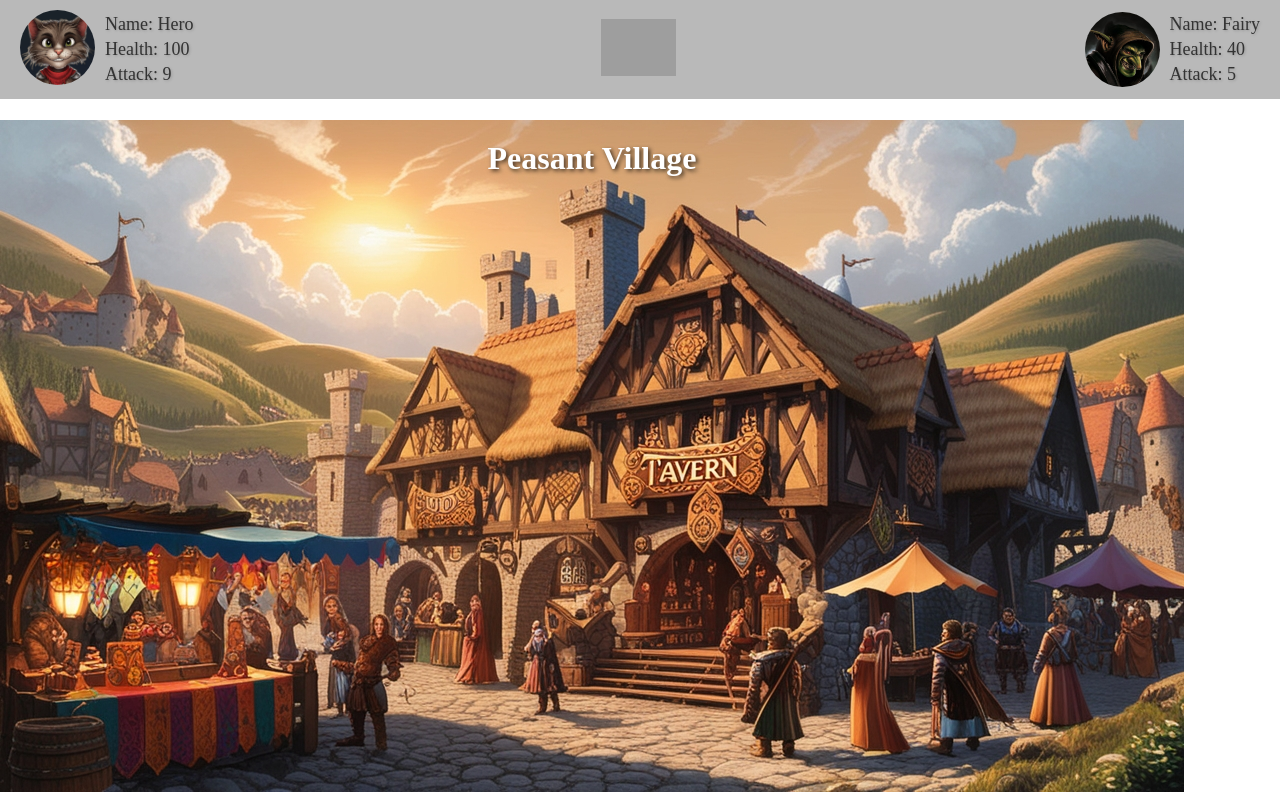
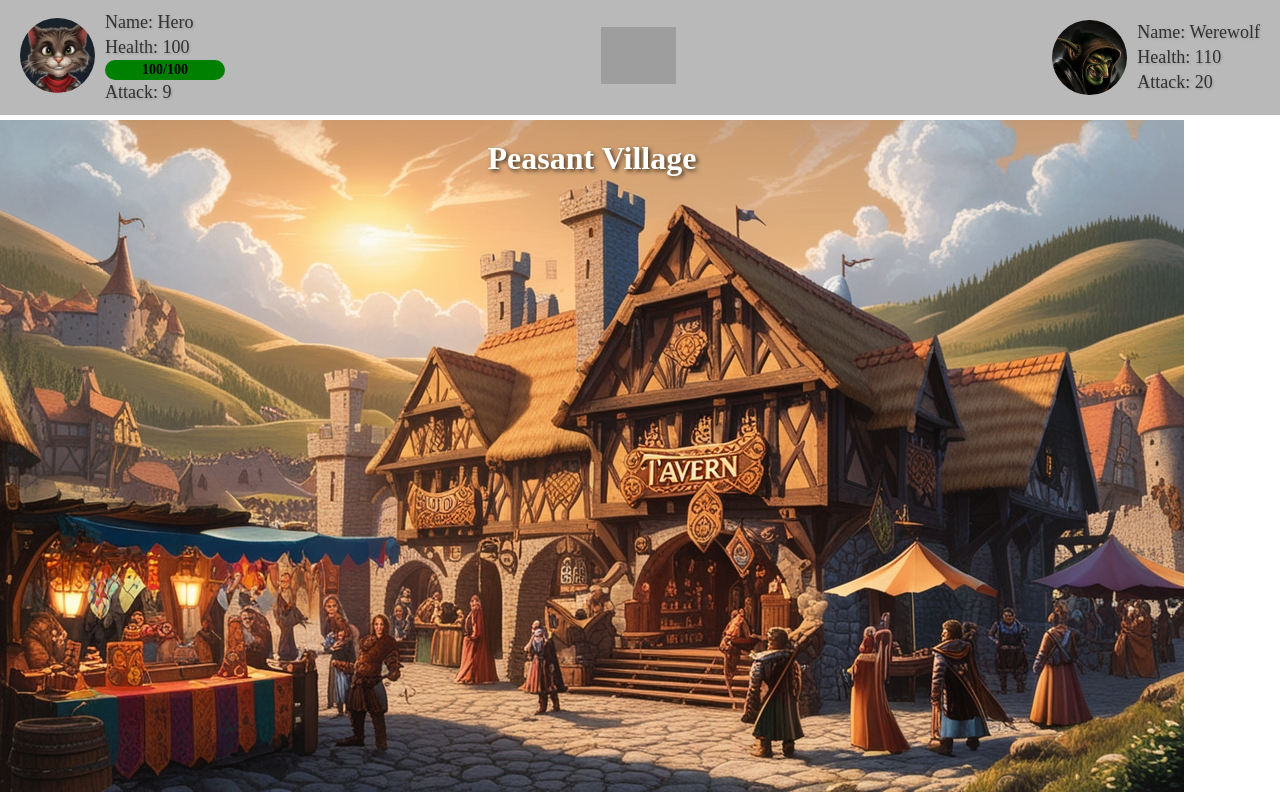
Before and after one commit to Parchello/TestWS, a React (Vite) app: page /village/1-5 in a window 1280 px wide. Built offline with nearby package versions, Linux system fonts and the light colour scheme; grey boxes are pictures that could not be loaded.

Commit message:
player healthbar

```diff
--- a/src/components/Header/Header.jsx
+++ b/src/components/Header/Header.jsx
@@ -4,27 +4,17 @@ import castleIcon from "../../assets/castle-icon.png";
 import mapIcon from "../../assets/map-icon.png";
 import { AttributesItem, AttributesList, AvatarIcon, CastleIcon, HeaderContainer, UnitBox } from "./Header.styled.jsx";
 import { useSelector } from "react-redux";
-// import { useEffect } from "react";
-// import { getPlayerParams } from "../../redux/slices/HeroSlice.js";
-// import { getEnemyParams } from "../../redux/slices/EnemySlice.js";
 import { Link, useLocation } from "react-router-dom";
+import HealthBar from "../HealthBar/HealthBar.jsx";
 
 const Header = () => {
   const location = useLocation();
 
   const isCastlePage = location.pathname === "/castle";
 
-  // const dispatch = useDispatch();
   const playerInfo = useSelector((state) => (state.hero.players.length > 0 ? state.hero.players[0] : null));
   const enemyInfo = useSelector((state) => state.enemy.enemyInfo);
 
-  // useEffect(() => {
-  //   dispatch(getPlayerParams());
-  // }, [dispatch]);
-
-  // useEffect(() => {
-  //   dispatch(getEnemyParams());
-  // }, [dispatch]);
   return (
     <HeaderContainer>
       <UnitBox>
@@ -35,6 +25,7 @@ const Header = () => {
           <AttributesList>
             <AttributesItem>Name: {playerInfo.name}</AttributesItem>
             <AttributesItem>Health: {playerInfo.health}</AttributesItem>
+            <HealthBar currentHealth={playerInfo.health} maxHealth={playerInfo.maxHealth} />
             <AttributesItem>Attack: {playerInfo.attack}</AttributesItem>
           </AttributesList>
         )}
--- a/src/components/HealthBar/HealthBar.jsx
+++ b/src/components/HealthBar/HealthBar.jsx
@@ -1,18 +1,20 @@
-// import {HealthBarContainer, HealthBarFill, HealthBarText, HealthBarWrapper} from "./HealthBar.styled.jsx";
-//
-//
-// // eslint-disable-next-line react/prop-types
-// const HealthBar = ({ currentHealth, maxHealth }) => {
-// 	return (
-// 		<HealthBarWrapper>
-// 			<HealthBarContainer>
-// 				<HealthBarFill currentHealth={currentHealth} maxHealth={maxHealth} />
-// 				<HealthBarText>
-// 					{currentHealth}/{maxHealth}
-// 				</HealthBarText>
-// 			</HealthBarContainer>
-// 		</HealthBarWrapper>
-// 	);
-// };
-//
-// export default HealthBar;
+import { useSelector } from "react-redux";
+import { HealthBarContainer, HealthBarFill, HealthBarText, HealthBarWrapper } from "./HealthBar.styled.jsx";
+
+// eslint-disable-next-line react/prop-types
+const HealthBar = () => {
+  const playerInfo = useSelector((state) => (state.hero.players.length > 0 ? state.hero.players[0] : null));
+
+  return (
+    <HealthBarWrapper>
+      <HealthBarContainer>
+        <HealthBarFill currentHealth={playerInfo.health} maxHealth={playerInfo.maxHealth} />
+        <HealthBarText>
+          {playerInfo.health}/{playerInfo.maxHealth}
+        </HealthBarText>
+      </HealthBarContainer>
+    </HealthBarWrapper>
+  );
+};
+
+export default HealthBar;
--- a/src/components/HealthBar/HealthBar.styled.jsx
+++ b/src/components/HealthBar/HealthBar.styled.jsx
@@ -1,44 +1,44 @@
-// import styled from "styled-components";
-//
-// // Стилізована шкала здоров'я героя
-// export const HealthBarContainer = styled.div`
-//     width: 120px; /* Змінений розмір ширини шкали */
-//     height: 20px; /* Змінена висота шкали */
-//     background-color: #ddd; /* Задній фон */
-//     border-radius: 10px; /* Згладжені краї */
-//     overflow: hidden;
-//     position: relative; /* Додаємо, щоб текст знаходився всередині */
-// `;
-//
-// export const HealthBarFill = styled.div`
-//     height: 100%;
-//     width: ${({ currentHealth, maxHealth }) => (currentHealth / maxHealth) * 100}%; /* Динамічна ширина шкали */
-//     background-color: ${({ currentHealth, maxHealth }) =>
-// 	(currentHealth / maxHealth) * 100 > 75
-// 		? "green"
-// 		: (currentHealth / maxHealth) * 100 > 50
-// 			? "yellow"
-// 			: (currentHealth / maxHealth) * 100 > 25
-// 				? "orange"
-// 				: "red"}; /* Зміна кольору в залежності від рівня здоров'я */
-//     transition: width 0.5s ease-in-out, background-color 0.5s ease-in-out; /* Плавна анімація зміни ширини і кольору */
-// `;
-//
-// export const HealthBarText = styled.div`
-//     position: absolute;
-//     top: 0;
-//     left: 0;
-//     width: 100%; /* Текст займає всю ширину контейнера */
-//     height: 100%; /* Вирівнювання тексту по висоті шкали */
-//     display: flex; /* Використовуємо flex для вирівнювання тексту */
-//     justify-content: center; /* Центрування тексту по горизонталі */
-//     align-items: center; /* Центрування тексту по вертикалі */
-//     color: black;
-//     font-weight: bold;
-//     font-size: 14px; /* Оптимальний розмір тексту для маленької шкали */
-//     pointer-events: none; /* Запобігає взаємодії з текстом, дозволяючи натискати через нього */
-// `;
-//
-// export const HealthBarWrapper = styled.div`
-//     width: 100%;
-// `;
+import styled from "styled-components";
+
+// Стилізована шкала здоров'я героя
+export const HealthBarContainer = styled.div`
+  width: 120px; /* Змінений розмір ширини шкали */
+  height: 20px; /* Змінена висота шкали */
+  background-color: #ddd; /* Задній фон */
+  border-radius: 10px; /* Згладжені краї */
+  overflow: hidden;
+  position: relative; /* Додаємо, щоб текст знаходився всередині */
+`;
+
+export const HealthBarFill = styled.div`
+  height: 100%;
+  width: ${({ currentHealth, maxHealth }) => (currentHealth / maxHealth) * 100}%; /* Динамічна ширина шкали */
+  background-color: ${({ currentHealth, maxHealth }) =>
+    (currentHealth / maxHealth) * 100 > 75
+      ? "green"
+      : (currentHealth / maxHealth) * 100 > 50
+      ? "yellow"
+      : (currentHealth / maxHealth) * 100 > 25
+      ? "orange"
+      : "red"}; /* Зміна кольору в залежності від рівня здоров'я */
+  transition: width 0.5s ease-in-out, background-color 0.5s ease-in-out; /* Плавна анімація зміни ширини і кольору */
+`;
+
+export const HealthBarText = styled.div`
+  position: absolute;
+  top: 0;
+  left: 0;
+  width: 100%; /* Текст займає всю ширину контейнера */
+  height: 100%; /* Вирівнювання тексту по висоті шкали */
+  display: flex; /* Використовуємо flex для вирівнювання тексту */
+  justify-content: center; /* Центрування тексту по горизонталі */
+  align-items: center; /* Центрування тексту по вертикалі */
+  color: black;
+  font-weight: bold;
+  font-size: 14px; /* Оптимальний розмір тексту для маленької шкали */
+  pointer-events: none; /* Запобігає взаємодії з текстом, дозволяючи натискати через нього */
+`;
+
+export const HealthBarWrapper = styled.div`
+  width: 100%;
+`;
--- a/src/data/characters.js
+++ b/src/data/characters.js
@@ -1,34 +1,34 @@
-export const playerData = { id: 1, name: "Hero", health: 100, attack: 9, defense: 2 };
+export const playerData = { id: 1, name: "Hero", health: 100, maxHealth: 100, attack: 9, defense: 2 };
 
 export const enemiesData = [
-  { id: 1, name: "Fairy", health: 40, attack: 5, defense: 1 },
-  { id: 2, name: "Spider", health: 45, attack: 7, defense: 3 },
-  { id: 3, name: "Goblin", health: 50, attack: 5, defense: 2 },
-  { id: 4, name: "Zombie", health: 40, attack: 6, defense: 2 },
-  { id: 5, name: "Vampire", health: 90, attack: 14, defense: 7 },
-  { id: 6, name: "Orc", health: 80, attack: 10, defense: 4 },
-  { id: 7, name: "Giant", health: 120, attack: 15, defense: 10 },
-  { id: 8, name: "Troll", health: 100, attack: 12, defense: 6 },
-  { id: 9, name: "Witch", health: 60, attack: 8, defense: 3 },
-  { id: 10, name: "Mummy", health: 85, attack: 12, defense: 5 },
-  { id: 11, name: "Werewolf", health: 110, attack: 20, defense: 8 },
-  { id: 12, name: "Knight", health: 100, attack: 15, defense: 8 },
-  { id: 13, name: "Minotaur", health: 120, attack: 20, defense: 10 },
-  { id: 14, name: "Golem", health: 150, attack: 25, defense: 12 },
-  { id: 15, name: "Lich", health: 130, attack: 18, defense: 9 },
-  { id: 16, name: "Bandit", health: 70, attack: 10, defense: 4 },
-  { id: 17, name: "Sorcerer", health: 60, attack: 9, defense: 3 },
-  { id: 18, name: "Demon", health: 180, attack: 28, defense: 14 },
-  { id: 19, name: "Griffin", health: 140, attack: 22, defense: 11 },
-  { id: 20, name: "Necromancer", health: 110, attack: 20, defense: 9 },
-  { id: 21, name: "Assassin", health: 60, attack: 15, defense: 6 },
-  { id: 22, name: "Elemental", health: 160, attack: 24, defense: 12 },
-  { id: 23, name: "Shaman", health: 90, attack: 13, defense: 6 },
-  { id: 24, name: "Phoenix", health: 200, attack: 35, defense: 16 },
-  { id: 25, name: "Manticore", health: 150, attack: 22, defense: 11 },
-  { id: 26, name: "Cyborg", health: 130, attack: 25, defense: 12 },
-  { id: 27, name: "Hydra", health: 200, attack: 30, defense: 15 },
-  { id: 28, name: "Kraken", health: 220, attack: 32, defense: 17 },
-  { id: 29, name: "Titan", health: 250, attack: 40, defense: 18 },
-  { id: 30, name: "Dragon", health: 300, attack: 30, defense: 15 },
+  { id: 1, name: "Fairy", health: 40, maxHealth: 40, attack: 5, defense: 1 },
+  { id: 2, name: "Spider", health: 45, maxHealth: 45, attack: 7, defense: 3 },
+  { id: 3, name: "Goblin", health: 50, maxHealth: 50, attack: 5, defense: 2 },
+  { id: 4, name: "Zombie", health: 40, maxHealth: 40, attack: 6, defense: 2 },
+  { id: 5, name: "Vampire", health: 90, maxHealth: 90, attack: 14, defense: 7 },
+  { id: 6, name: "Orc", health: 80, maxHealth: 80, attack: 10, defense: 4 },
+  { id: 7, name: "Giant", health: 120, maxHealth: 120, attack: 15, defense: 10 },
+  { id: 8, name: "Troll", health: 100, maxHealth: 100, attack: 12, defense: 6 },
+  { id: 9, name: "Witch", health: 60, maxHealth: 60, attack: 8, defense: 3 },
+  { id: 10, name: "Mummy", health: 85, maxHealth: 85, attack: 12, defense: 5 },
+  { id: 11, name: "Werewolf", health: 110, maxHealth: 110, attack: 20, defense: 8 },
+  { id: 12, name: "Knight", health: 100, maxHealth: 100, attack: 15, defense: 8 },
+  { id: 13, name: "Minotaur", health: 120, maxHealth: 120, attack: 20, defense: 10 },
+  { id: 14, name: "Golem", health: 150, maxHealth: 150, attack: 25, defense: 12 },
+  { id: 15, name: "Lich", health: 130, maxHealth: 130, attack: 18, defense: 9 },
+  { id: 16, name: "Bandit", health: 70, maxHealth: 70, attack: 10, defense: 4 },
+  { id: 17, name: "Sorcerer", health: 60, maxHealth: 60, attack: 9, defense: 3 },
+  { id: 18, name: "Demon", health: 180, maxHealth: 180, attack: 28, defense: 14 },
+  { id: 19, name: "Griffin", health: 140, maxHealth: 140, attack: 22, defense: 11 },
+  { id: 20, name: "Necromancer", health: 110, maxHealth: 110, attack: 20, defense: 9 },
+  { id: 21, name: "Assassin", health: 60, maxHealth: 60, attack: 15, defense: 6 },
+  { id: 22, name: "Elemental", health: 160, maxHealth: 160, attack: 24, defense: 12 },
+  { id: 23, name: "Shaman", health: 90, maxHealth: 90, attack: 13, defense: 6 },
+  { id: 24, name: "Phoenix", health: 200, maxHealth: 200, attack: 35, defense: 16 },
+  { id: 25, name: "Manticore", health: 150, maxHealth: 150, attack: 22, defense: 11 },
+  { id: 26, name: "Cyborg", health: 130, maxHealth: 130, attack: 25, defense: 12 },
+  { id: 27, name: "Hydra", health: 200, maxHealth: 200, attack: 30, defense: 15 },
+  { id: 28, name: "Kraken", health: 220, maxHealth: 220, attack: 32, defense: 17 },
+  { id: 29, name: "Titan", health: 250, maxHealth: 250, attack: 40, defense: 18 },
+  { id: 30, name: "Dragon", health: 300, maxHealth: 300, attack: 30, defense: 15 },
 ];
--- a/src/redux/slices/EnemySlice.js
+++ b/src/redux/slices/EnemySlice.js
@@ -3,7 +3,7 @@ import { createSlice } from "@reduxjs/toolkit";
 import { enemiesData } from "../../data/characters";
 
 const initialState = {
-  enemyInfo: enemiesData[0], // Початковий ворог - перший у списку
+  enemyInfo: enemiesData[10], // Початковий ворог - перший у списку
   enemyIndex: 0,
 };
 
```
